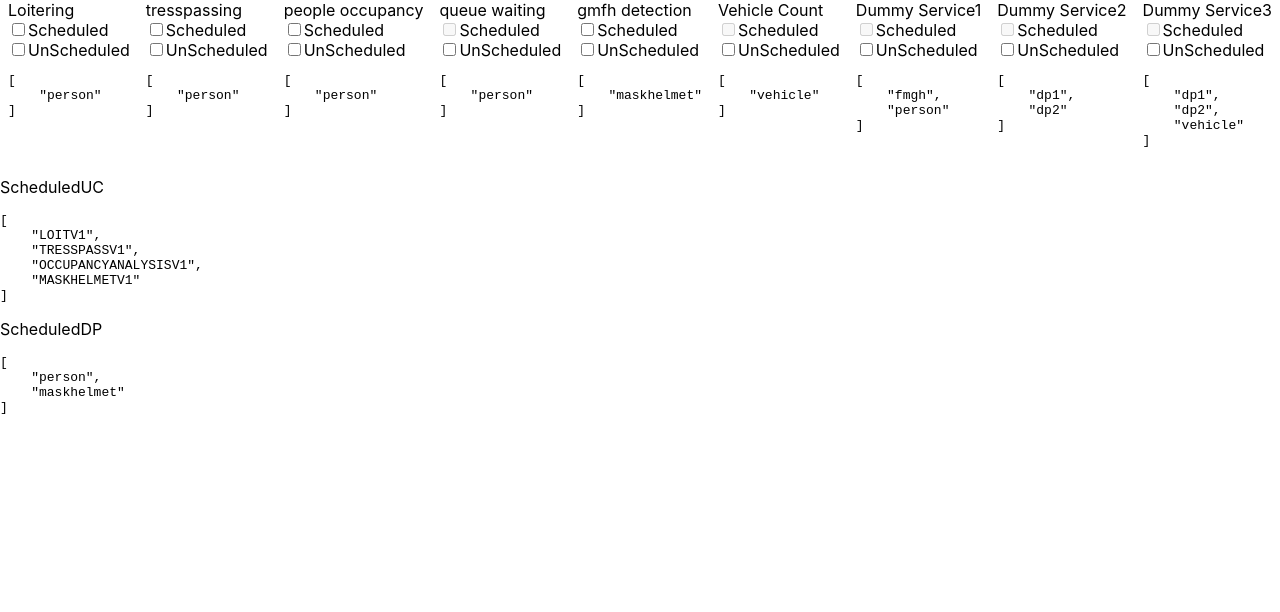
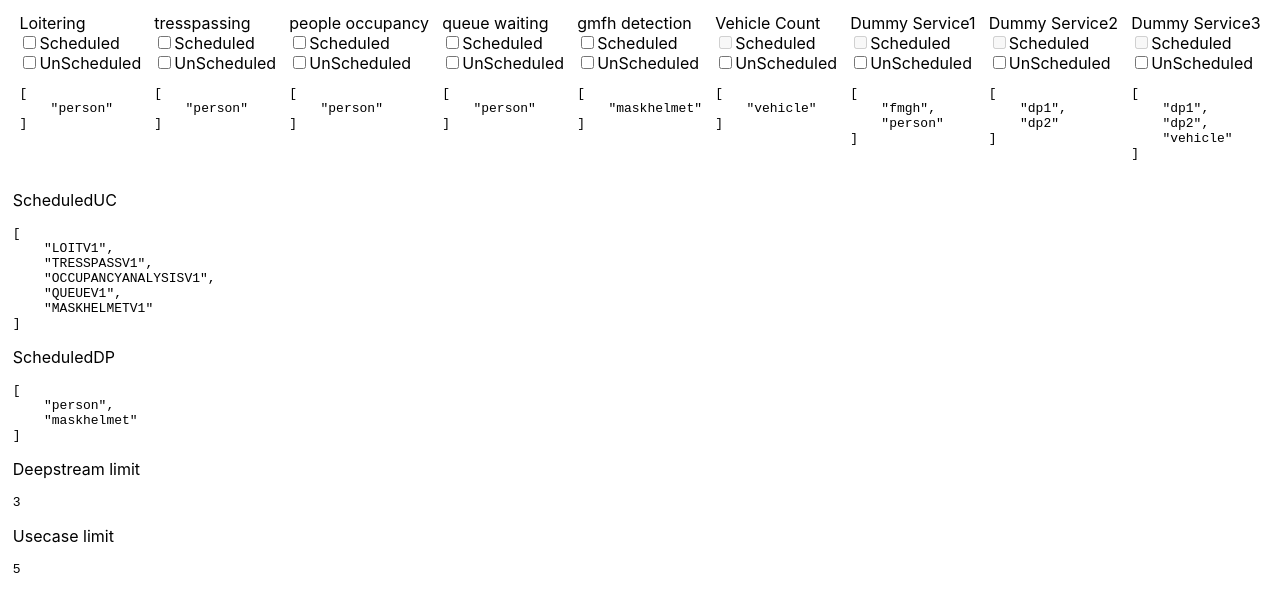
Before and after one commit to sbaz44/rdx_usecases, a React (Create React App) app: page / in a window 1280 px wide. Shown: the top 612 px of the page. Built offline with nearby package versions, Linux system fonts and the light colour scheme; the HTML template or start-up script is replaced by a standard one.

Commit message:
onload approx completed

```diff
--- a/src/Add2.js
+++ b/src/Add2.js
@@ -14,9 +14,11 @@ export default class Add2 extends Component {
             "LOITV1",
             "TRESSPASSV1",
             "OCCUPANCYANALYSISV1",
-            // "QUEUEV1",
+            "QUEUEV1",
             "MASKHELMETV1",
           ],
+          // ScheduledDP: ["person"],
+          // ScheduledDP: ["dp1","dp2"],
           ScheduledDP: ["person", "maskhelmet"],
           UnScheduledUC: ["LOITV1", "TRESSPASSV1"],
           UnScheduledDP: ["person"],
@@ -114,10 +116,23 @@ export default class Add2 extends Component {
             console.log("result");
             console.log(result);
             if (!result.includes(true)) {
-              //if none of DP matched selected DP
-              if (result.length !== 1) {
+              let intersection = item.Parent_container_id.filter(
+                (x) => !_ScheduledDP.includes(x)
+              );
+              let add = _ScheduledDP.length + intersection.length;
+
+              if (deepStreamLimit < add) {
                 item.disableScheduleCheckbox = true;
-                item.disableUnscheduleCheckbox = true;
+              }
+            } else {
+              console.log("True item");
+              let intersection = item.Parent_container_id.filter(
+                (x) => !_ScheduledDP.includes(x)
+              );
+              let add = _ScheduledDP.length + intersection.length;
+
+              if (deepStreamLimit < add) {
+                item.disableScheduleCheckbox = true;
               }
             }
             // console.log(item);
@@ -178,7 +193,7 @@ export default class Add2 extends Component {
   }
   render() {
     return (
-      <div>
+      <div style={{ margin: "1vw" }}>
         {console.log(this.state)}
         <div style={{ display: "flex", justifyContent: "space-around" }}>
           {this.state.data.map((item, index) => (
@@ -217,6 +232,10 @@ export default class Add2 extends Component {
         <p>ScheduledDP</p>
 
         <pre>{JSON.stringify(this.state.ScheduledDP, null, 4)}</pre>
+        <p>Deepstream limit</p>
+        <pre>{JSON.stringify(deepStreamLimit, null, 4)}</pre>
+        <p>Usecase limit</p>
+        <pre>{JSON.stringify(usecaseLimit, null, 4)}</pre>
       </div>
     );
   }
--- a/src/limits.json
+++ b/src/limits.json
@@ -2,8 +2,8 @@
   "details": {
     "Limitations": {
       "Camera": 2,
-      "Deepstream": 1,
-      "Usecase": 3
+      "Deepstream": 3,
+      "Usecase": 5
     }
   }
 }
```
